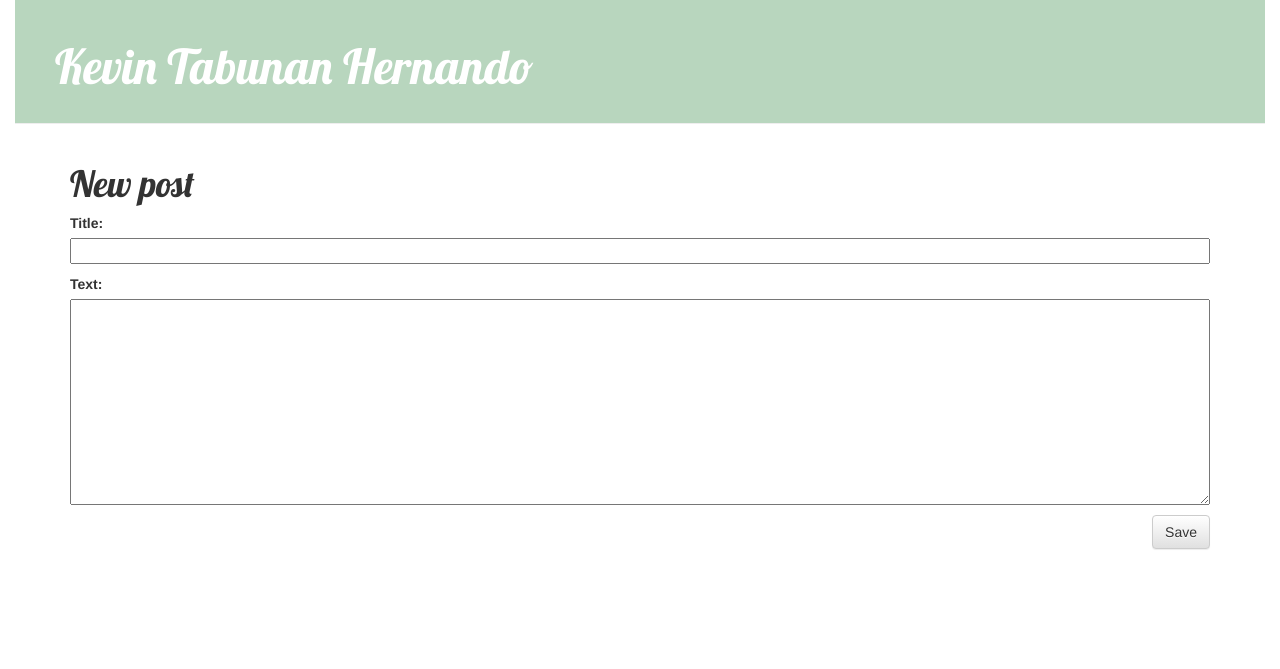
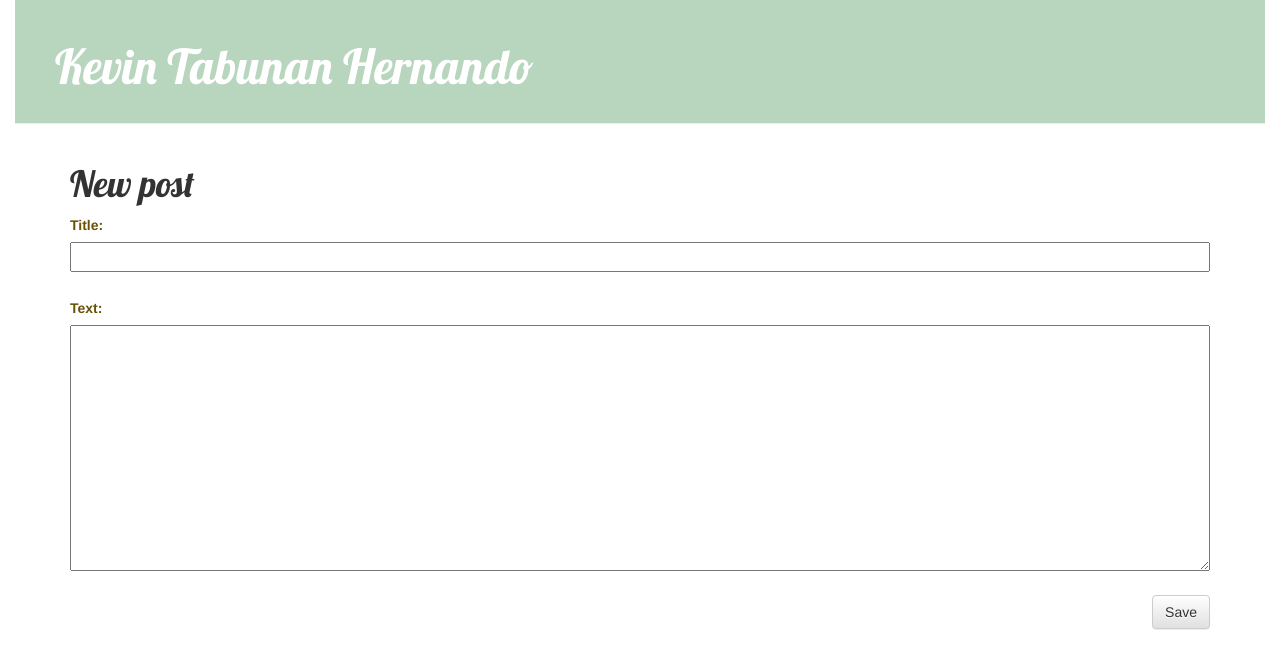
Before and after one commit to gitnivekarod/my-first-blog, a Django app: page /post/new/ in a window 1280 px wide. Shown: the top 669 px of the page. Run offline with Django 3.2, Linux system fonts and the light colour scheme; some libraries are stand-ins or nearby versions.

```diff
--- a/blog/static/css/blog.css
+++ b/blog/static/css/blog.css
@@ -60,7 +60,7 @@ h1, h2, h3, h4 {
 .post h1 a, .post h1 a:visited {
     color: #000000;
 }
-.p {
+p {
 	color: #685206; font-family: 'Helvetica Neue', sans-serif;
 	font-size: 14px;
 	line-height: 24px;
```
